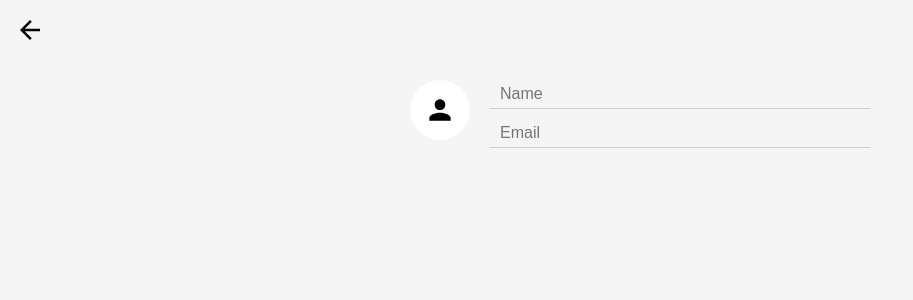
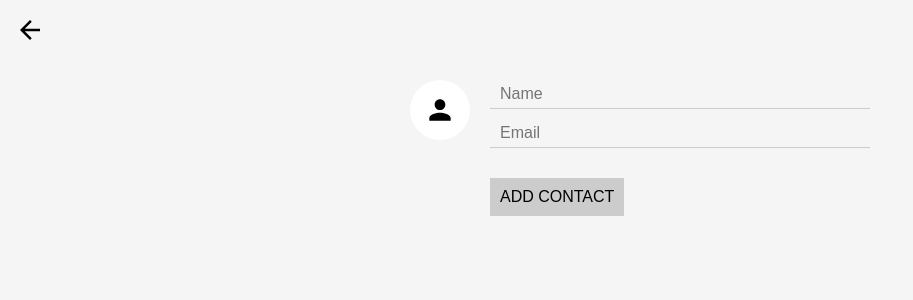
Before and after one commit to bunnydeviloper/contacts-react, a React (Create React App) app: page /create in a window 1280 px wide. Shown: the top 300 px of the page, without its empty margins (0-913 px from the left). Built offline with nearby package versions, Linux system fonts and the light colour scheme; no server answers.

Commit message:
add create contact functionality

```diff
--- a/src/App.js
+++ b/src/App.js
@@ -28,6 +28,15 @@ class App extends Component {
     ContactsAPI.remove(contact)
   }
 
+  createContact(contact) {
+    ContactsAPI.create(contact).then(contact => {
+      this.setState(state => ({
+        contacts: state.contacts.concat([ contact ])
+        // contacts: [...state.contacts, ...[contact]] // using the new ES6 spread syntax
+      }))
+    })
+  }
+
   render() {
     return (
       <div>
@@ -38,7 +47,14 @@ class App extends Component {
           />
         )}
       />
-      <Route path="/create" component={CreateContact} />
+      <Route path="/create" render={({ history }) => (
+        <CreateContact
+          onCreateContact={(contact) => {
+            this.createContact(contact)
+            history.push('/')
+          }}
+        />
+      )} />
     </div>
     )
   }
--- a/src/CreateContact.js
+++ b/src/CreateContact.js
@@ -1,13 +1,23 @@
 import React, { Component } from 'react';
 import { Link } from 'react-router-dom';
 import ImageInput from './ImageInput';
+import serializeform from 'form-serialize';
 
 class CreateContact extends Component {
+  handleSubmit = (e) => {
+    e.preventDefault();
+    const value = serializeform(e.target, { hash: true });
+    // console.log(value);
+    if (this.props.onCreateContact) {
+      this.props.onCreateContact(value);
+    }
+  }
+
   render() {
     return (
       <div>
         <Link to="/" className="close-create-contact">Close</Link>
-        <form className="create-contact-form">
+        <form onSubmit={this.handleSubmit} className="create-contact-form">
           <ImageInput
             className="create-contact-avatar-input"
             name="avatarURL"
@@ -16,6 +26,7 @@ class CreateContact extends Component {
           <div className="create-contact-details">
             <input type="text" name="name" placeholder="Name" />
             <input type="text" name="email" placeholder="Email" />
+            <button>Add Contact</button>
           </div>
         </form>
       </div>
```
